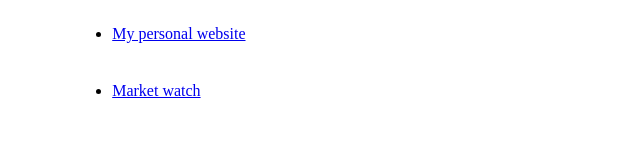
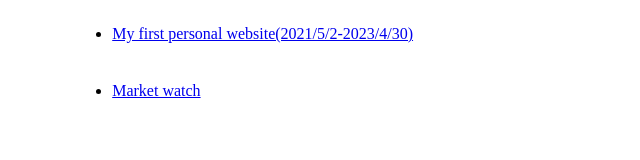
Before and after one commit to gejin19991214/gejin19991214.github.io, a plain HTML site: page index.html in a window 1280 px wide. Shown: the whole page, without its empty margins (0-640 px from the left). Drawn offline with Linux system fonts and the light colour scheme.

Commit message:
Update index.html

```diff
--- a/index.html
+++ b/index.html
@@ -9,7 +9,7 @@
         <tr>
           <td height="55" valign="top" width="50%">
             <ul>
-              <li><a href="http://kkertin.com">My personal website</a></li>
+              <li><a href="http://kkertin.com">My first personal website(2021/5/2-2023/4/30)</a></li>
             </ul>
           </td>
           <td></td>
```
